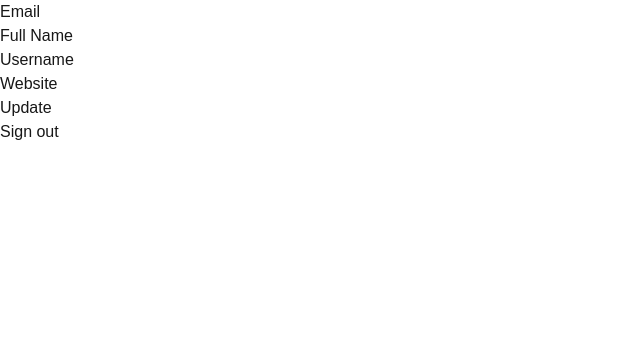
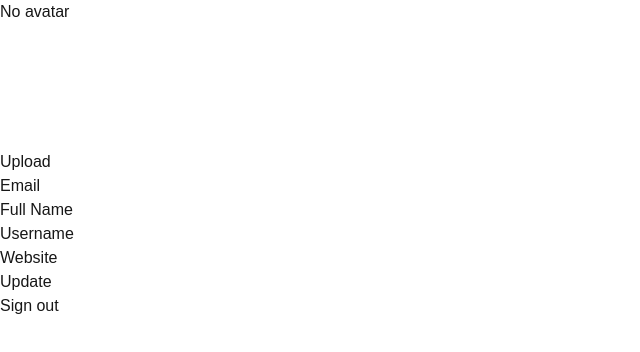
Before and after one commit to yo1cvetkov/bug-sniffer, a Next.js app: page /account in a window 1280 px wide. Shown: the top 352 px of the page, without its empty margins (0-640 px from the left). Built offline with nearby package versions, Linux system fonts and the light colour scheme; no server answers; the database is empty.

Commit message:
Avatar upload feature implemented

```diff
--- a/src/app/account/account-form.tsx
+++ b/src/app/account/account-form.tsx
@@ -4,6 +4,7 @@ import { useCallback, useState, useEffect } from 'react';
 
 import { createClient } from '@/utils/supabase/client';
 import { type User } from '@supabase/supabase-js';
+import Avatar from './avatar';
 
 export default function AccountForm({ user }: { user: User | null }) {
   const [isLoading, setIsLoading] = useState<boolean>(true);
@@ -82,7 +83,15 @@ export default function AccountForm({ user }: { user: User | null }) {
 
   return (
     <div className='form-widget'>
-      {/* ... */}
+      <Avatar
+        uid={user?.id ?? null}
+        url={avatarUrl}
+        size={150}
+        onUpload={(url) => {
+          setAvatarUrl(url);
+          updateProfile({ fullName, username, website, avatarUrl: url });
+        }}
+      />
       <div>
         <label htmlFor='email'>Email</label>
         <input id='email' type='text' value={user?.email} disabled />
--- /dev/null
+++ b/src/app/account/avatar.tsx
@@ -0,0 +1,101 @@
+'use client';
+
+import { createClient } from '@/utils/supabase/client';
+import Image from 'next/image';
+import { useEffect, useState } from 'react';
+
+interface AvatarProps {
+  uid: string | null;
+  url: string | null;
+  size: number;
+  onUpload: (url: string) => void;
+}
+
+export default function Avatar({ uid, url, size, onUpload }: AvatarProps) {
+  const supabase = createClient();
+
+  const [avatarUrl, setAvatarUrl] = useState<string | null>(null);
+  const [isUploading, setIsUploading] = useState<boolean>(false);
+
+  useEffect(() => {
+    async function downloadImage(path: string) {
+      try {
+        const { data, error } = await supabase.storage
+          .from('avatars')
+          .download(path);
+
+        if (error) {
+          throw error;
+        }
+
+        const url = URL.createObjectURL(data);
+
+        setAvatarUrl(url);
+      } catch (error) {
+        console.log('Error downloading image: ', error);
+      }
+    }
+
+    if (url) downloadImage(url);
+  }, [url, supabase]);
+
+  const uploadAvatar: React.ChangeEventHandler<HTMLInputElement> = async (
+    event
+  ) => {
+    try {
+      setIsUploading(true);
+
+      if (!event.target.files || event.target.files.length === 0) {
+        throw new Error('You must select an image to upload.');
+      }
+
+      const file = event.target.files[0];
+      const fileExt = file.name.split('.').pop();
+      const filePath = `${uid}-${Math.random()}.${fileExt}`;
+
+      const { error: uploadError } = await supabase.storage
+        .from('avatars')
+        .upload(filePath, file);
+
+      if (uploadError) {
+        throw uploadError;
+      }
+
+      onUpload(filePath);
+    } catch {
+      alert('Failed to upload avatar.');
+    } finally {
+      setIsUploading(false);
+    }
+  };
+
+  return (
+    <div>
+      {avatarUrl ? (
+        <Image
+          width={size}
+          height={size}
+          src={avatarUrl}
+          alt='Avatar'
+          className='avatar-image'
+          style={{ height: size, width: size }}
+        />
+      ) : (
+        <div style={{ height: size, width: size }}>No avatar</div>
+      )}
+      <div style={{ width: size }}>
+        <label className='block' htmlFor='single'>
+          {isUploading ? 'Uploading...' : 'Upload'}
+        </label>
+        <input
+          style={{ visibility: 'hidden', position: 'absolute' }}
+          type='file'
+          accept='image/*'
+          id='single'
+          onChange={uploadAvatar}
+          disabled={isUploading}
+        />
+      </div>
+    </div>
+  );
+}
```
